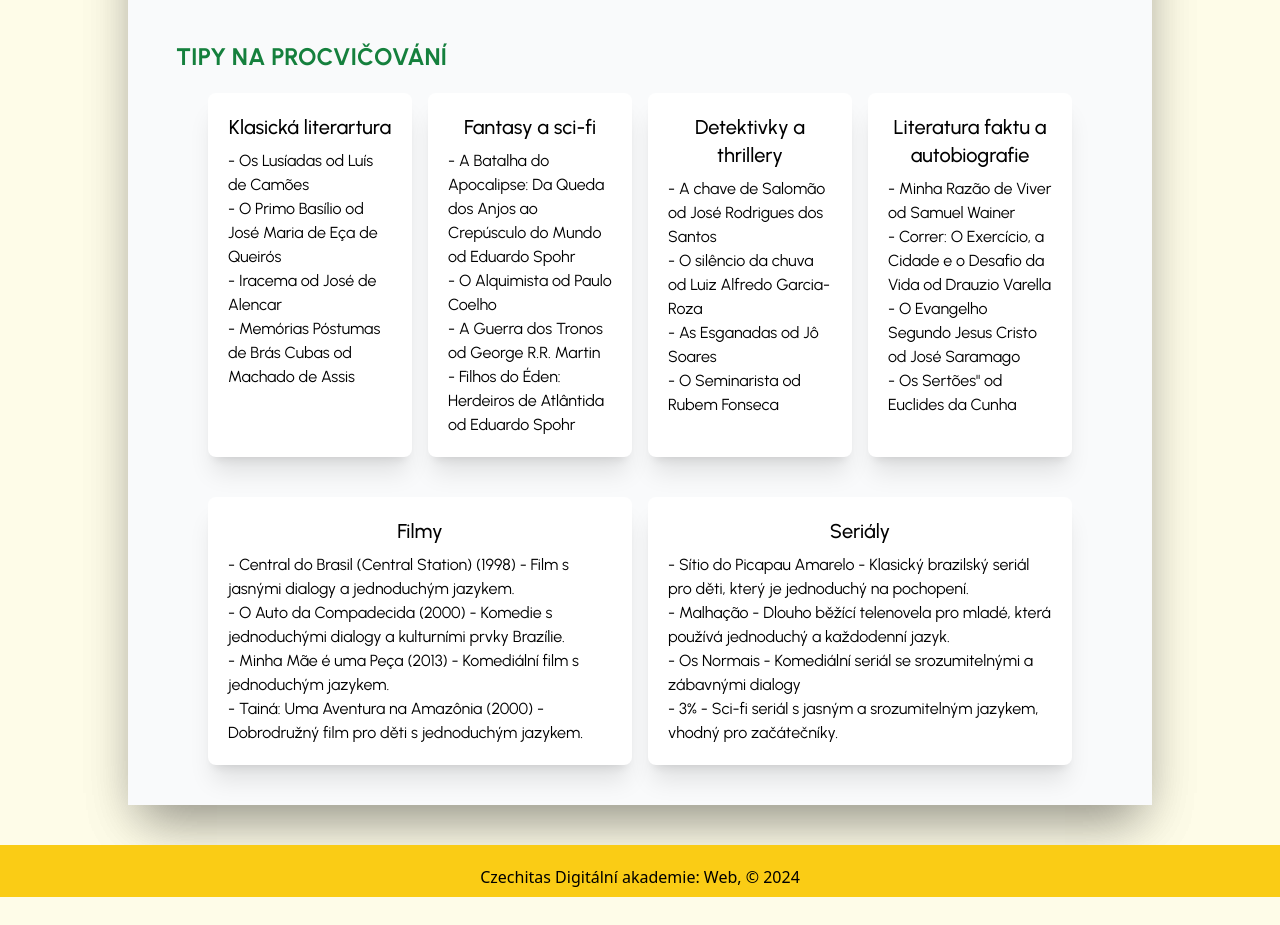
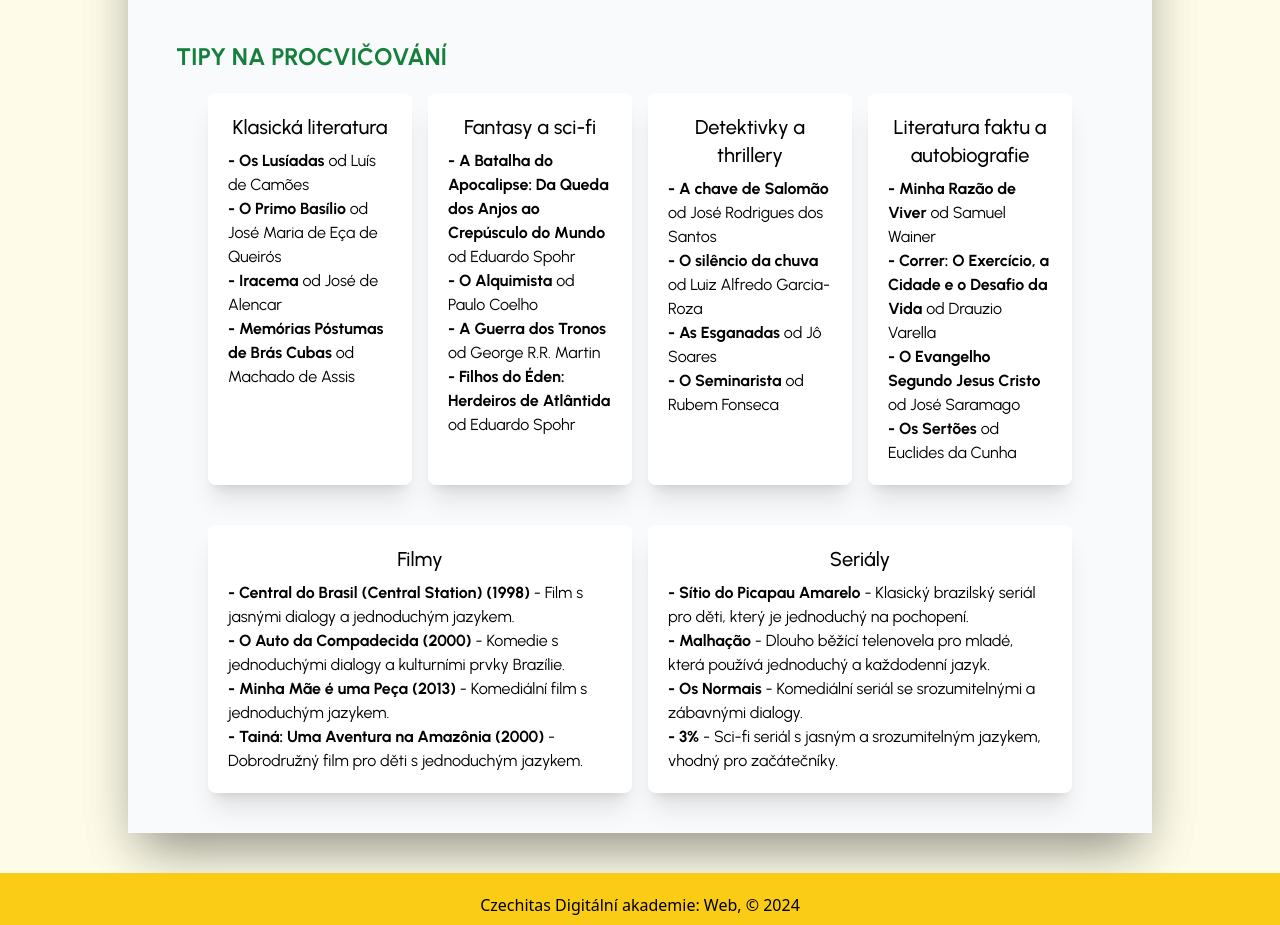
Before and after one commit to SarkaMan/pojd-se-ucit, a React (Vite) app: page /portugalstina in a window 1280 px wide. Shown: the part 1227-2152 px from the top of the page. Before the commit the page ends 2124 px from the top, so only its background shows below. Built offline with nearby package versions, Linux system fonts and the light colour scheme.

Commit message:
uprava komponent o teorii a baneru

```diff
--- a/src/Header/index.jsx
+++ b/src/Header/index.jsx
@@ -34,7 +34,7 @@
   };
 
   return (
-    <header className="relative flex items-center justify-between bg-yellow-400 py-4 px-6 transition duration-300 hover:bg-yellow-500 hover:rounded-lg">
+    <header className="relative flex items-center justify-between bg-yellow-400 py-4 px-6 hover:rounded-lg">
       <p className="text-2xl sm:text-3xl md:text-4xl lg:text-5xl font-medium">POJĎ se UČIT</p>
       <div className="absolute top-0 right-0 mt-2 mr-2 lg:hidden">
         <button onClick={handleToggle} className="text-black focus:outline-none ml-2 mt-3">
--- a/src/components/Books/index.jsx
+++ b/src/components/Books/index.jsx
@@ -9,34 +9,123 @@
 
 export const englishBooksList = [
   {
-    name: 'Klasická literartura',
-    book1: '- Pride and Prejudice od Jane Austen',
-    book2: '- 1984 od George Orwell',
-    book3: '- The Great Gatsby od F. Scott Fitzgerald',
-    book4: '- To Kill a Mockingbird od Harper Lee',
+    name: 'Klasická literatura',
+    books: [
+      { name: 'Pride and Prejudice', author: 'Jane Austen' },
+      { name: '1984', author: 'George Orwell' },
+      { name: 'The Great Gatsby', author: 'F. Scott Fitzgerald' },
+      { name: 'To Kill a Mockingbird', author: 'Harper Lee' }
+    ]
   },
   {
     name: 'Fantasy a sci-fi',
-    book1: '- The Lord of the Rings od J.R.R. Tolkien',
-    book2: '- Harry Potter série od J.K. Rowling',
-    book3: '- Dune od Frank Herbert',
-    book4: "- Ender's Game od Orson Scott Card",
+    books: [
+      { name: 'The Lord of the Rings', author: 'J.R.R. Tolkien' },
+      { name: 'Harry Potter série', author: 'J.K. Rowling' },
+      { name: 'Dune', author: 'Frank Herbert' },
+      { name: "Ender's Game", author: 'Orson Scott Card' }
+    ]
   },
   {
     name: 'Detektivky a thrillery',
-    book1: '- The Da Vinci Code od Dan Brown',
-    book2: '- Sherlock Holmes série od Arthur Conan Doyle',
-    book3: '- The Silent Patient od Alex Michaelides',
-    book4: '- The Girl with the Dragon Tattoo od Stieg Larsson',
+    books: [
+      { name: 'The Da Vinci Code', author: 'Dan Brown' },
+      { name: 'Sherlock Holmes série', author: 'Arthur Conan Doyle' },
+      { name: 'The Silent Patient', author: 'Alex Michaelides' },
+      { name: 'The Girl with the Dragon Tattoo', author: 'Stieg Larsson' }
+    ]
   },
   {
     name: 'Literatura faktu a autobiografie',
-    book1: '- Steve Jobs od Walter Isaacson',
-    book2: '- Educated od Tara Westover',
-    book3: '- Becoming od Michelle Obama',
-    book4: '- The Immortal Life of Henrietta Lacks od Rebecca Skloot',
+    books: [
+      { name: 'Steve Jobs', author: 'Walter Isaacson' },
+      { name: 'Educated', author: 'Tara Westover' },
+      { name: 'Becoming', author: 'Michelle Obama' },
+      { name: 'The Immortal Life of Henrietta Lacks', author: 'Rebecca Skloot' }
+    ]
+  }
+];
+
+export const spanishBooksList = [
+  {
+    name: 'Klasická literatura',
+    books: [
+      { name: 'Don Quijote de la Mancha', author: 'Miguel de Cervantes' },
+      { name: 'Cien años de soledad', author: 'Gabriel García Márquez' },
+      { name: 'La casa de los espíritus', author: 'Isabel Allende' },
+      { name: 'Pedro Páramo', author: 'Juan Rulfo' }
+    ]
   },
+  {
+    name: 'Fantasy a sci-fi',
+    books: [
+      { name: 'Memorias de Idhún: La Resistencia', author: 'Laura Gallego García' },
+      { name: 'La leyenda del Rey Errante', author: 'Laura Gallego García' },
+      { name: 'El Hobbit', author: 'J.R.R. Tolkien' },
+      { name: 'Cronopaisaje', author: 'Gregory Benford' }
+    ]
+  },
+  {
+    name: 'Detektivky a thrillery',
+    books: [
+      { name: 'El guardián invisible', author: 'Dolores Redondo' },
+      { name: 'La reina del sur', author: 'Arturo Pérez-Reverte' },
+      { name: 'El secreto de sus ojos', author: 'Eduardo Sacheri' },
+      { name: 'La trilogía del Baztán', author: 'Dolores Redondo' }
+    ]
+  },
+  {
+    name: 'Literatura faktu a autobiografie',
+    books: [
+      { name: 'Vivir para contarla', author: 'Gabriel García Márquez' },
+      { name: 'Paula', author: 'Isabel Allende' },
+      { name: 'Confieso que he vivido', author: 'Pablo Neruda' },
+      { name: 'El olvido que seremos', author: 'Héctor Abad Faciolince' }
+    ]
+  }
 ];
+
+
+export const portugueseBooksList = [
+  {
+    name: 'Klasická literatura',
+    books: [
+      { name: 'Os Lusíadas', author: 'Luís de Camões' },
+      { name: 'O Primo Basílio', author: 'José Maria de Eça de Queirós' },
+      { name: 'Iracema', author: 'José de Alencar' },
+      { name: 'Memórias Póstumas de Brás Cubas', author: 'Machado de Assis' }
+    ]
+  },
+  {
+    name: 'Fantasy a sci-fi',
+    books: [
+      { name: 'A Batalha do Apocalipse: Da Queda dos Anjos ao Crepúsculo do Mundo', author: 'Eduardo Spohr' },
+      { name: 'O Alquimista', author: 'Paulo Coelho' },
+      { name: 'A Guerra dos Tronos', author: 'George R.R. Martin' },
+      { name: 'Filhos do Éden: Herdeiros de Atlântida', author: 'Eduardo Spohr' }
+    ]
+  },
+  {
+    name: 'Detektivky a thrillery',
+    books: [
+      { name: 'A chave de Salomão', author: 'José Rodrigues dos Santos' },
+      { name: 'O silêncio da chuva', author: 'Luiz Alfredo Garcia-Roza' },
+      { name: 'As Esganadas', author: 'Jô Soares' },
+      { name: 'O Seminarista', author: 'Rubem Fonseca' }
+    ]
+  },
+  {
+    name: 'Literatura faktu a autobiografie',
+    books: [
+      { name: 'Minha Razão de Viver', author: 'Samuel Wainer' },
+      { name: 'Correr: O Exercício, a Cidade e o Desafio da Vida', author: 'Drauzio Varella' },
+      { name: 'O Evangelho Segundo Jesus Cristo', author: 'José Saramago' },
+      { name: 'Os Sertões', author: 'Euclides da Cunha' }
+    ]
+  }
+];
+
+
 
 export const Books = ({ booksList }) => {
   return (
@@ -44,78 +133,10 @@
         <div className="grid grid-cols-1 sm:grid-cols-2 md:grid-cols-3 lg:grid-cols-4 gap-4">
           {booksList.map((item) => {
             return (
-              <Book
-                name={item.name}
-                books={[item.book1, item.book2, item.book3, item.book4]}
-                key={item.name}
-              />
+              <Book name={item.name} books={item.books} key={item.name} />
             );
           })}
         </div>
       </div>
   );
 };
-
-// SPANELSTINA
-export const spanishBooksList = [
-  {
-    name: 'Klasická literartura',
-    book1: '- Don Quijote de la Mancha od Miguel de Cervantes',
-    book2: '- Cien años de soledad od Gabriel García Márquez',
-    book3: '- La casa de los espíritus od Isabel Allende',
-    book4: '- Pedro Páramo od Juan Rulfo',
-  },
-  {
-    name: 'Fantasy a sci-fi',
-    book1: '- Memorias de Idhún: La Resistencia od Laura Gallego García',
-    book2: '- La leyenda del Rey Errante od Laura Gallego García',
-    book3: '- El Hobbit od J.R.R. Tolkien',
-    book4: "- Cronopaisaje od Gregory Benford",
-  },
-  {
-    name: 'Detektivky a thrillery',
-    book1: '- El guardián invisible od Dolores Redondo',
-    book2: '- La reina del sur od Arturo Pérez-Reverte',
-    book3: '- El secreto de sus ojos od Eduardo Sacheri',
-    book4: '- La trilogía del Baztán od Dolores Redondo',
-  },
-  {
-    name: 'Literatura faktu a autobiografie',
-    book1: '- Vivir para contarla od Gabriel García Márquez',
-    book2: '- Paula od Isabel Allende',
-    book3: '- Confieso que he vivido od Pablo Neruda',
-    book4: '- El olvido que seremos od Héctor Abad Faciolince',
-  },
-];
-
-// PORTUGALSTINA
-export const portugueseBooksList = [
-  {
-    name: 'Klasická literartura',
-    book1: '- Os Lusíadas od Luís de Camões',
-    book2: '- O Primo Basílio od José Maria de Eça de Queirós',
-    book3: '- Iracema od José de Alencar',
-    book4: '- Memórias Póstumas de Brás Cubas od Machado de Assis',
-  },
-  {
-    name: 'Fantasy a sci-fi',
-    book1: '- A Batalha do Apocalipse: Da Queda dos Anjos ao Crepúsculo do Mundo od Eduardo Spohr',
-    book2: '- O Alquimista od Paulo Coelho',
-    book3: '- A Guerra dos Tronos od George R.R. Martin ',
-    book4: "- Filhos do Éden: Herdeiros de Atlântida od Eduardo Spohr",
-  },
-  {
-    name: 'Detektivky a thrillery',
-    book1: '- A chave de Salomão od José Rodrigues dos Santos',
-    book2: '- O silêncio da chuva od Luiz Alfredo Garcia-Roza',
-    book3: '- As Esganadas od Jô Soares',
-    book4: '- O Seminarista od Rubem Fonseca',
-  },
-  {
-    name: 'Literatura faktu a autobiografie',
-    book1: ' - Minha Razão de Viver od Samuel Wainer',
-    book2: ' - Correr: O Exercício, a Cidade e o Desafio da Vida od Drauzio Varella',
-    book3: ' - O Evangelho Segundo Jesus Cristo od José Saramago',
-    book4: ' - Os Sertões" od Euclides da Cunha',
-  },
-];
--- a/src/components/Films/index.jsx
+++ /dev/null
@@ -1,97 +0,0 @@
-import { LearningType } from "../LearningType";
-
-const Film = ({ name, films }) => {
-  return (
-    <LearningType name={name} items={films} />
-  );
-};
-
-
-export const englishFilmsList = [
-  {
-    name: 'Filmy',
-    film1: '- Toy Story (1995) - Animovaný film s jednoduchými dialogy.',
-    film2: '- Forrest Gump (1994) - Film s jednoduchou angličtinou a pomalejší výslovností hlavní postavy.',
-    film3: '- The Pursuit of Happyness (2006)',
-    film4: '- Finding Nemo (2003) - Populární animovaný film s jednoduchým a zábavným dialogem.',
-  },
-  {
-    name: 'Seriály',
-    film1: '- Friends - Velmi populární sitcom s jednoduchými a každodenními dialogy.',
-    film2: '- How I Met Your Mother - Další sitcom s jasnými dialogy a zábavnými příběhy.',
-    film3: '- Stranger Things - Sci-fi seriál s jednoduchým a přístupným jazykem.',
-    film4: "- The Office (US) - Komediální seriál s každodenními situacemi a humornými dialogy.",
-  },
-];
-
-export const Films = ({ filmsList }) => {
-  return (
-    <div className="px-4 sm:px-6 md:px-10">
-        <div className="grid grid-cols-1 sm:grid-cols-2 md:grid-cols-3 lg:grid-cols-2 gap-4">
-        {filmsList.map((item) => {
-          return (
-            <Film
-              name={item.name}
-              films={[item.film1, item.film2, item.film3, item.film4]}
-              key={item.name}
-            />
-          );
-        })}
-      </div>
-    </div>
-  );
-};
-
-
-
-
-// SPANELSTINA
-export const spanishFilmsList = [
-  {
-    name: 'Filmy',
-    film1: '- El laberinto del fauno (Pan\'s Labyrinth) (2006) - Fantastický film s jasnými dialogy.',
-    film2: '- Coco (2017) - Animovaný film od Pixaru, který má mnoho dialogů ve španělštině.',
-    film3: '- El orfanato (The Orphanage) (2007) - Napínavý film s jasnými dialogy.',
-    film4: '- Tadeo Jones (2012) - Animovaný film s jednoduchým a přístupným jazykem.',
-  },
-  {
-    name: 'Seriály',
-    film1: '- El Internado - Napínavý seriál s poměrně jednoduchým jazykem.',
-    film2: '- Gran Hotel - Seriál s detektivním nádechem a srozumitelnými dialogy.',
-    film3: '- Narcos - Seriál, který kombinuje angličtinu a španělštinu, což může být užitečné pro začátečníky.',
-    film4: "-Club de Cuervos - Komediální seriál o fotbalovém klubu s přístupným jazykem.",
-  },
-];
-
-// PORTUGALSTINA
-const FilmPtg = ({ name, film1, film2, film3, film4 }) => {
-  return (
-    <div className="w-full sm:w-1/2 px-2 rounded-lg overflow-hidden bg-white shadow-lg">
-    <div className="p-4">
-      <h1 className="text-xl font-medium mb-2 "> {name} </h1>
-      <p> {film1} </p>
-      <p> {film2} </p>
-      <p> {film3} </p>
-      <p> {film4} </p>
-      </div>
-      </div>
-  );
-};
-
-
-export const portugueseFilmsList = [
-  {
-    name: 'Filmy',
-    film1: '- Central do Brasil (Central Station) (1998) - Film s jasnými dialogy a jednoduchým jazykem.',
-    film2: '- O Auto da Compadecida (2000) - Komedie s jednoduchými dialogy a kulturními prvky Brazílie.',
-    film3: '- Minha Mãe é uma Peça (2013) - Komediální film s jednoduchým jazykem.',
-    film4: '- Tainá: Uma Aventura na Amazônia (2000) - Dobrodružný film pro děti s jednoduchým jazykem.',
-  },
-  {
-    name: 'Seriály',
-    film1: '- Sítio do Picapau Amarelo - Klasický brazilský seriál pro děti, který je jednoduchý na pochopení.',
-    film2: '- Malhação - Dlouho běžící telenovela pro mladé, která používá jednoduchý a každodenní jazyk.',
-    film3: '- Os Normais - Komediální seriál se srozumitelnými a zábavnými dialogy',
-    film4: "- 3% - Sci-fi seriál s jasným a srozumitelným jazykem, vhodný pro začátečníky.",
-  },
-];
--- a/src/components/LearningType/index.jsx
+++ b/src/components/LearningType/index.jsx
@@ -3,8 +3,14 @@
     <div className="p-5 w-full min-w-[200px] rounded-lg overflow-hidden bg-white shadow-xl leading-normal">
       <h1 className="text-xl text-center font-medium mb-2"> {name} </h1>
       {
-        items.map((item) => {
-          return <p>{item}</p>
+        items.map((item, index) => {
+          return (
+            <p key={index}>
+              <span className="font-bold">- {item.name}</span>
+              {item.author && <span> od {item.author}</span>}
+              {item.description && <span> - {item.description}</span>}
+            </p>
+          );
         })
       }
     </div>
--- /dev/null
+++ b/src/components/MoviesAndSeries/index.jsx
@@ -0,0 +1,165 @@
+import { LearningType } from '../LearningType';
+
+export const englishMoviesAndSeriesList = [
+  {
+    name: 'Filmy',
+    films: [
+      {
+        name: 'Toy Story (1995)',
+        description: 'Animovaný film s jednoduchými dialogy.',
+      },
+      {
+        name: 'Forrest Gump (1994)',
+        description:
+          'Film s jednoduchou angličtinou a pomalejší výslovností hlavní postavy.',
+      },
+      {
+        name: 'The Pursuit of Happyness (2006)',
+        description: 'Inspirující film s jasnými dialogy.',
+      },
+      {
+        name: 'Finding Nemo (2003)',
+        description:
+          'Populární animovaný film s jednoduchým a zábavným dialogem.',
+      },
+    ],
+  },
+  {
+    name: 'Seriály',
+    films: [
+      {
+        name: 'Friends',
+        description:
+          'Velmi populární sitcom s jednoduchými a každodenními dialogy.',
+      },
+      {
+        name: 'How I Met Your Mother',
+        description: 'Další sitcom s jasnými dialogy a zábavnými příběhy.',
+      },
+      {
+        name: 'Stranger Things',
+        description: 'Sci-fi seriál s jednoduchým a přístupným jazykem.',
+      },
+      {
+        name: 'The Office (US)',
+        description:
+          'Komediální seriál s každodenními situacemi a humornými dialogy.',
+      },
+    ],
+  },
+];
+
+// SPANELSTINA
+export const spanishMoviesAndSeriesList = [
+  {
+    name: 'Filmy',
+    films: [
+      {
+        name: "El laberinto del fauno (Pan's Labyrinth) (2006)",
+        description: 'Fantastický film s jasnými dialogy.',
+      },
+      {
+        name: 'Coco (2017)',
+        description:
+          'Animovaný film od Pixaru, který má mnoho dialogů ve španělštině.',
+      },
+      {
+        name: 'El orfanato (The Orphanage) (2007)',
+        description: 'Napínavý film s jasnými dialogy.',
+      },
+      {
+        name: 'Tadeo Jones (2012)',
+        description: 'Animovaný film s jednoduchým a přístupným jazykem.',
+      },
+    ],
+  },
+  {
+    name: 'Seriály',
+    films: [
+      {
+        name: 'El Internado',
+        description: 'Napínavý seriál s poměrně jednoduchým jazykem.',
+      },
+      {
+        name: 'Gran Hotel',
+        description: 'Seriál s detektivním nádechem a srozumitelnými dialogy.',
+      },
+      {
+        name: 'Narcos',
+        description:
+          'Seriál, který kombinuje angličtinu a španělštinu, což může být užitečné pro začátečníky.',
+      },
+      {
+        name: 'Club de Cuervos',
+        description:
+          'Komediální seriál o fotbalovém klubu s přístupným jazykem.',
+      },
+    ],
+  },
+];
+
+// PORTUGALSTINA
+export const portugueseMoviesAndSeriesList = [
+  {
+    name: 'Filmy',
+    films: [
+      {
+        name: 'Central do Brasil (Central Station) (1998)',
+        description: 'Film s jasnými dialogy a jednoduchým jazykem.',
+      },
+      {
+        name: 'O Auto da Compadecida (2000)',
+        description:
+          'Komedie s jednoduchými dialogy a kulturními prvky Brazílie.',
+      },
+      {
+        name: 'Minha Mãe é uma Peça (2013)',
+        description: 'Komediální film s jednoduchým jazykem.',
+      },
+      {
+        name: 'Tainá: Uma Aventura na Amazônia (2000)',
+        description: 'Dobrodružný film pro děti s jednoduchým jazykem.',
+      },
+    ],
+  },
+  {
+    name: 'Seriály',
+    films: [
+      {
+        name: 'Sítio do Picapau Amarelo',
+        description:
+          'Klasický brazilský seriál pro děti, který je jednoduchý na pochopení.',
+      },
+      {
+        name: 'Malhação',
+        description:
+          'Dlouho běžící telenovela pro mladé, která používá jednoduchý a každodenní jazyk.',
+      },
+      {
+        name: 'Os Normais',
+        description: 'Komediální seriál se srozumitelnými a zábavnými dialogy.',
+      },
+      {
+        name: '3%',
+        description:
+          'Sci-fi seriál s jasným a srozumitelným jazykem, vhodný pro začátečníky.',
+      },
+    ],
+  },
+];
+
+const Movie = ({ name, movies }) => {
+  return <LearningType name={name} items={movies} />;
+};
+
+export const MoviesAndSeries = ({ moviesAndSeriesList }) => {
+  return (
+    <div className="px-4 sm:px-6 md:px-10">
+      <div className="grid grid-cols-1 sm:grid-cols-2 md:grid-cols-3 lg:grid-cols-2 gap-4">
+        {moviesAndSeriesList.map((item) => {
+          return <Movie name={item.name} movies={item.films} key={item.name} />;
+        })}
+      </div>
+    </div>
+  );
+};
--- a/src/pages/Anglictina.mdx
+++ b/src/pages/Anglictina.mdx
@@ -1,5 +1,5 @@
 import {Books, englishBooksList}  from "../components/Books"
-import {Films, englishFilmsList} from "../components/Films"
+import {MoviesAndSeries, englishMoviesAndSeriesList} from "../components/MoviesAndSeries"
 import {Infos, englishInfoList, englishPointsOfInterest} from "../components/Info"
 import {ScrollImage} from "../components/ScrollImage"
 
@@ -18,7 +18,7 @@
     <div className="mt-5" />
   <Books booksList={englishBooksList} />
   <div className="mt-10" />
-  <Films filmsList={englishFilmsList} />
+  <MoviesAndSeries moviesAndSeriesList={englishMoviesAndSeriesList} />
   <div className="w-full sm:w-1/2 px-2 rounded-lg overflow-hidden bg-white shadow-lg mt-10" />
 </div>
 <div className="mt-10" />
--- a/src/pages/Portugalstina.mdx
+++ b/src/pages/Portugalstina.mdx
@@ -1,5 +1,5 @@
 import {Books, portugueseBooksList}  from "../components/Books"
-import {Films, portugueseFilmsList} from "../components/Films"
+import {MoviesAndSeries, portugueseMoviesAndSeriesList} from "../components/MoviesAndSeries"
 import {Infos, portugueseInfoList, portuguesePointsOfInterest} from "../components/Info"
 import {ScrollImage} from "../components/ScrollImage"
 
@@ -18,7 +18,7 @@
 <div className="mt-5"/>
 <Books booksList={portugueseBooksList} />
 <div className="mt-10"/>
-<Films filmsList={portugueseFilmsList} />
+<MoviesAndSeries moviesAndSeriesList={portugueseMoviesAndSeriesList} />
 <div className="w-full sm:w-1/2 px-2 rounded-lg overflow-hidden bg-white shadow-lg mt-10"/>
 </div>
 <div className="mt-10"/>
--- a/src/pages/Spanelstina.mdx
+++ b/src/pages/Spanelstina.mdx
@@ -1,5 +1,5 @@
 import {Books, spanishBooksList}  from "../components/Books"
-import {Films, spanishFilmsList} from "../components/Films"
+import {MoviesAndSeries, spanishMoviesAndSeriesList} from "../components/MoviesAndSeries"
 import {Infos, spanishInfoList, spanishPointsOfInterest} from "../components/Info"
 import {ScrollImage} from "../components/ScrollImage"
 
@@ -18,7 +18,7 @@
 <div className="mt-5"/>
 <Books booksList={spanishBooksList} />
 <div className="mt-10"/>
-<Films filmsList={spanishFilmsList} />
+<MoviesAndSeries moviesAndSeriesList={spanishMoviesAndSeriesList} />
 <div className="w-full sm:w-1/2 px-2 rounded-lg overflow-hidden bg-white shadow-lg mt-10"/>
 </div>
 <div className="mt-10"/>
```
